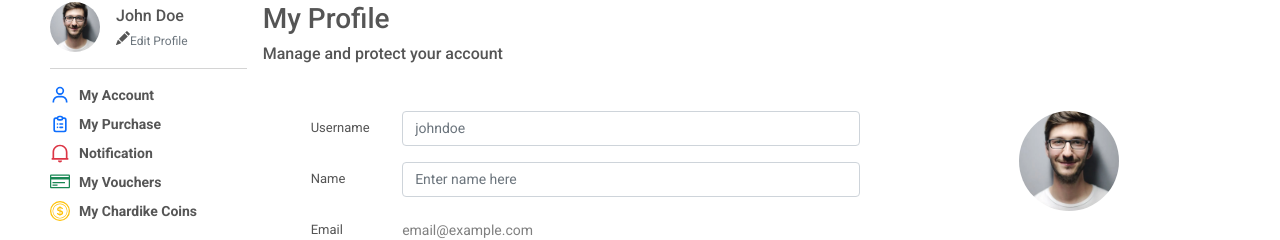
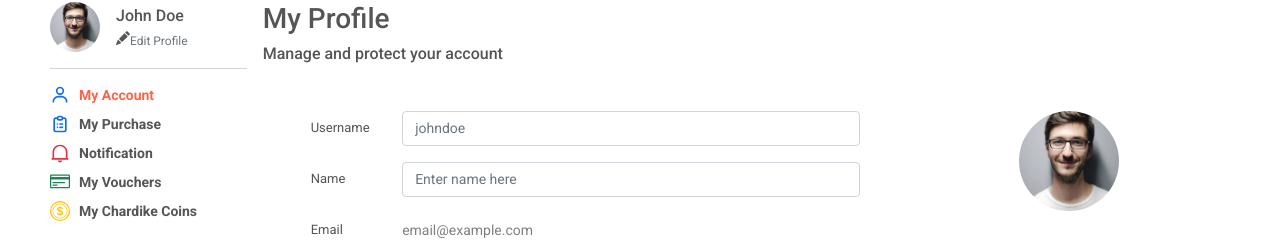
Before and after one commit to rifatptk/Chardike-Frontend-main, a Next.js app: page /user in a window 1280 px wide. In both pictures the pointer is over the element 148 px from the left and 243 px from the top of the page. Shown: the part 148-388 px from the top of the page. Built offline with nearby package versions, Linux system fonts and the light colour scheme.

Commit message:
Update userLeft.module.css

```diff
--- a/components/user/userLeft/userLeft.module.css
+++ b/components/user/userLeft/userLeft.module.css
@@ -3,7 +3,12 @@
   gap: 5px;
   font-weight: bold;
   cursor: pointer;
+  transition: color 0.2s ease-in;
 }
+.userNav div div:hover {
+  color: tomato;
+}
+
 .userNav .subNav {
   font-weight: 500;
   font-weight: bold;
@@ -17,4 +22,8 @@
 }
 .userNav .subNav span {
   cursor: pointer;
+  transition: color 0.2s ease-in;
 }
+.userNav .subNav span:hover {
+  color: tomato;
+}
```
